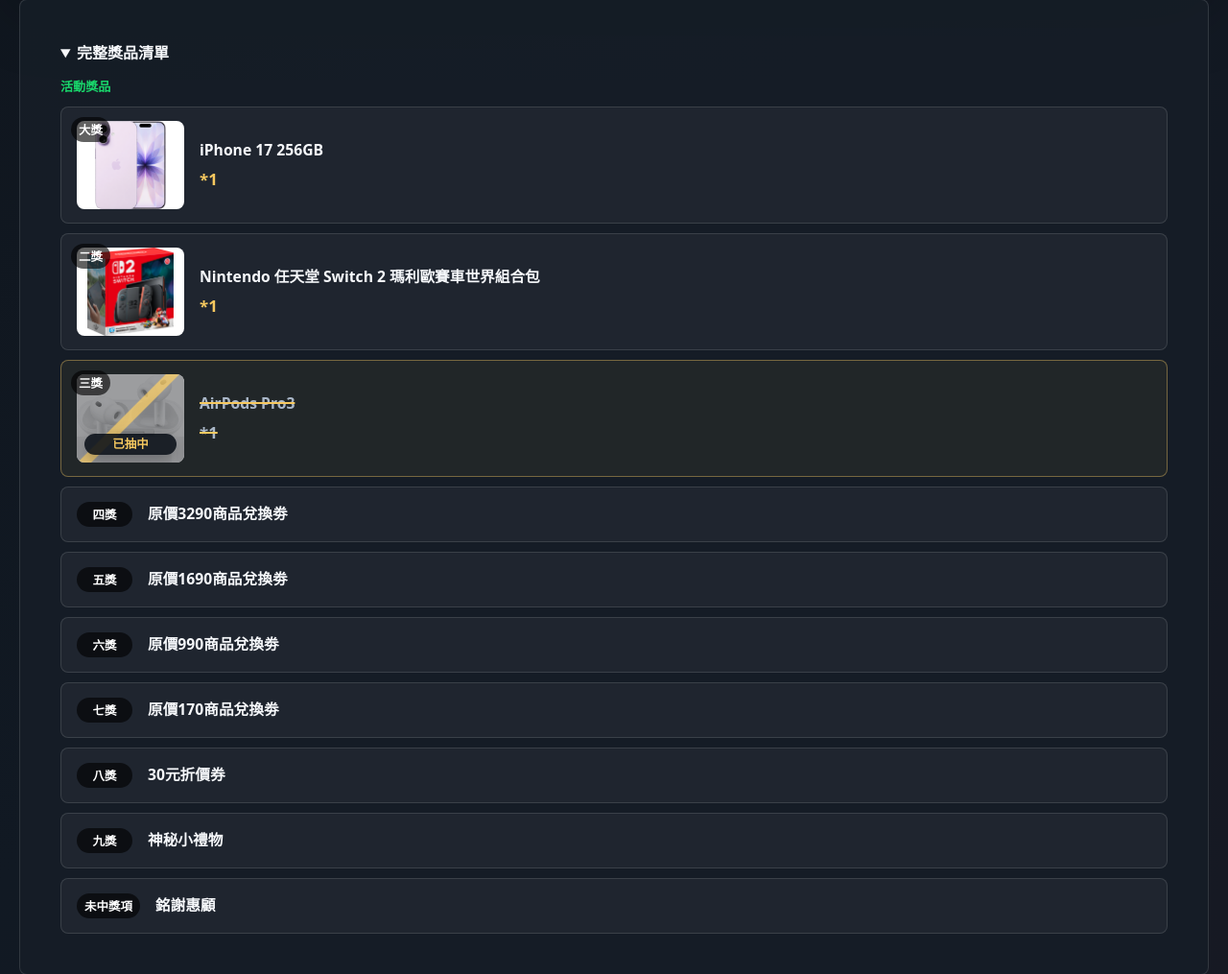
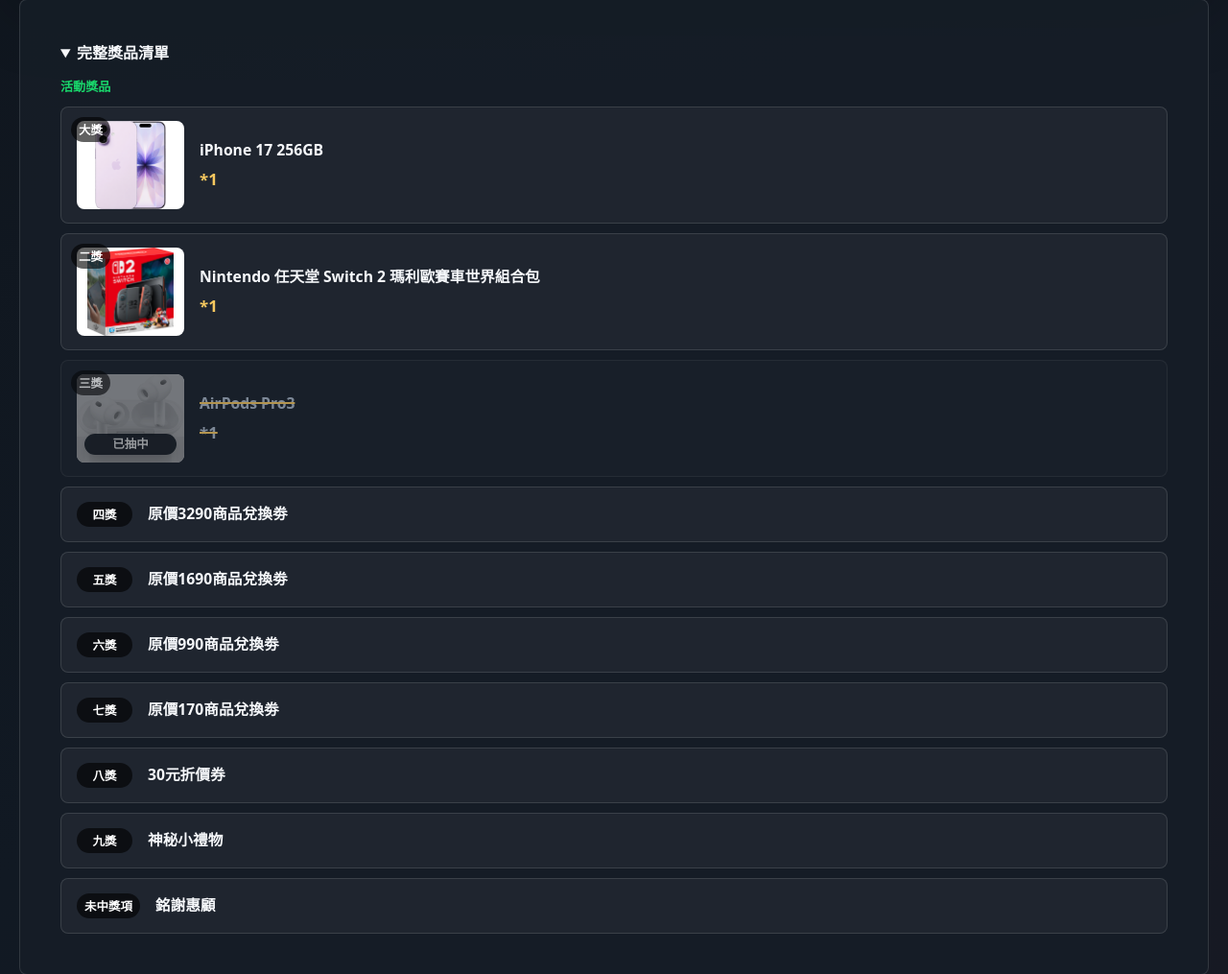
Before and after one commit to liyas10222/line-lottery, a Flask app: page /lottery in a window 1280 px wide, after a click on "完整獎品清單". Shown: the part 888-1903 px from the top of the page at 96% size. Run offline with Flask 3, Linux system fonts and the light colour scheme; data comes from the database, SQL or seed files in the repository; data that the repository does not hold is empty; some libraries are stand-ins or nearby versions.

Commit message:
Subdue claimed prize showcase styling

```diff
--- a/static/css/style.css
+++ b/static/css/style.css
@@ -621,8 +621,9 @@ h3 {
 }
 
 .prize-showcase-card.is-claimed {
-  border-color: rgba(255, 209, 102, .38);
-  background: rgba(255, 209, 102, .055);
+  border-color: rgba(255, 255, 255, .08);
+  background: rgba(255, 255, 255, .025);
+  opacity: .7;
 }
 
 .prize-showcase-card.is-claimed .prize-image-frame img {
@@ -634,9 +635,7 @@ h3 {
   content: "";
   position: absolute;
   inset: 0;
-  background:
-    linear-gradient(135deg, transparent 0 45%, rgba(255, 209, 102, .72) 46% 52%, transparent 53% 100%),
-    rgba(8, 13, 22, .2);
+  background: rgba(8, 13, 22, .2);
 }
 
 .claimed-badge {
@@ -648,7 +647,7 @@ h3 {
   padding: 5px 8px;
   border-radius: 999px;
   background: rgba(8, 13, 22, .86);
-  color: var(--gold);
+  color: rgba(255, 255, 255, .78);
   font-size: .78rem;
   font-weight: 900;
   line-height: 1;
```
